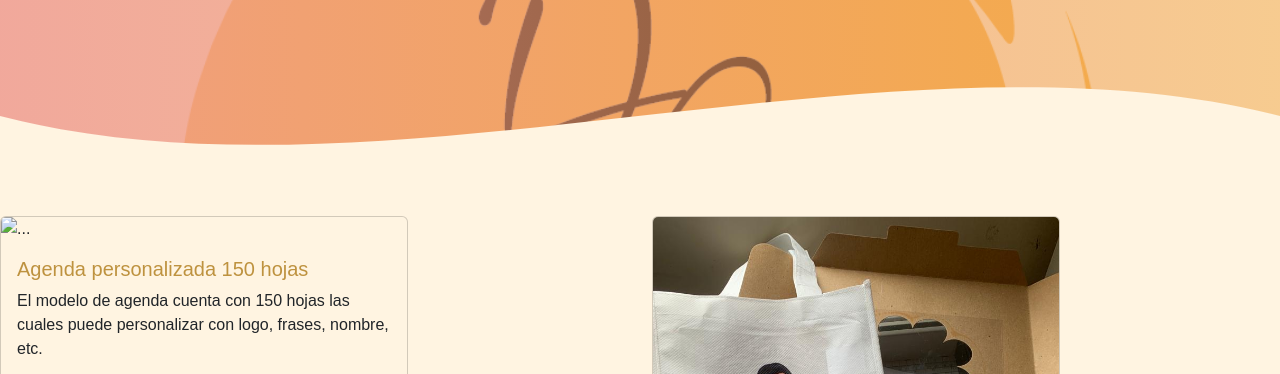
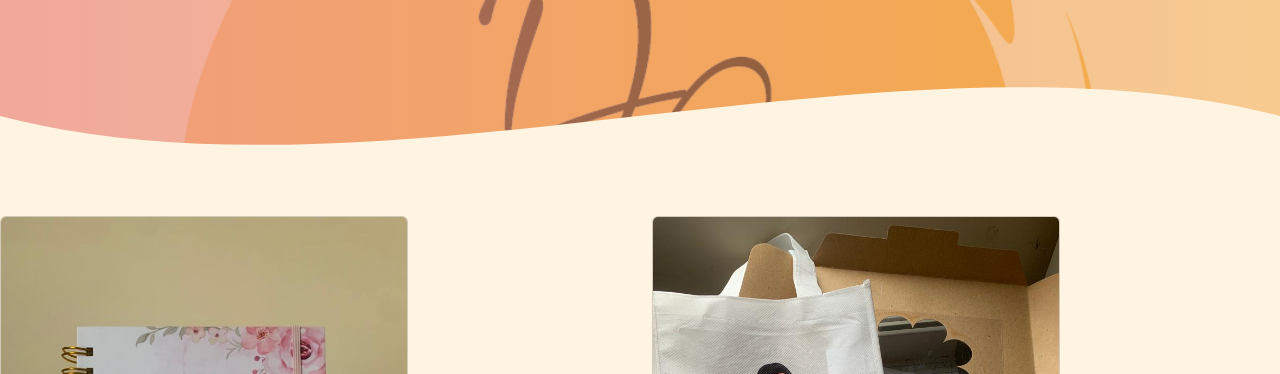
Before and after one commit to Skyred009/Ejemplo-de-pagina-DOMCRAFT, a plain HTML site: page agendas.html in a window 1280 px wide. Shown: the part 384-758 px from the top of the page. Drawn offline with Linux system fonts and the light colour scheme; the site is published under a folder, as on GitHub Pages, so addresses that start at the root find nothing.

Commit message:
correccion de imagen

```diff
--- a/agendas.html
+++ b/agendas.html
@@ -29,7 +29,7 @@
     <div class="row row-cols-1 row-cols-md-2 g-4">
         <div class="col">
           <div class="card">
-            <img src="/img/agenda-150h.jpg" class="card-img-top" alt="...">
+            <img src="img/agenda-150h.jpg" class="card-img-top" alt="...">
             <div class="card-body">
               <h5 class="card-title" style="color: rgb(190, 146, 63);">Agenda personalizada 150 hojas</h5>
               <p class="card-text">El modelo de agenda cuenta con 150 hojas las cuales puede personalizar con logo, frases, nombre, etc.</p>
```
